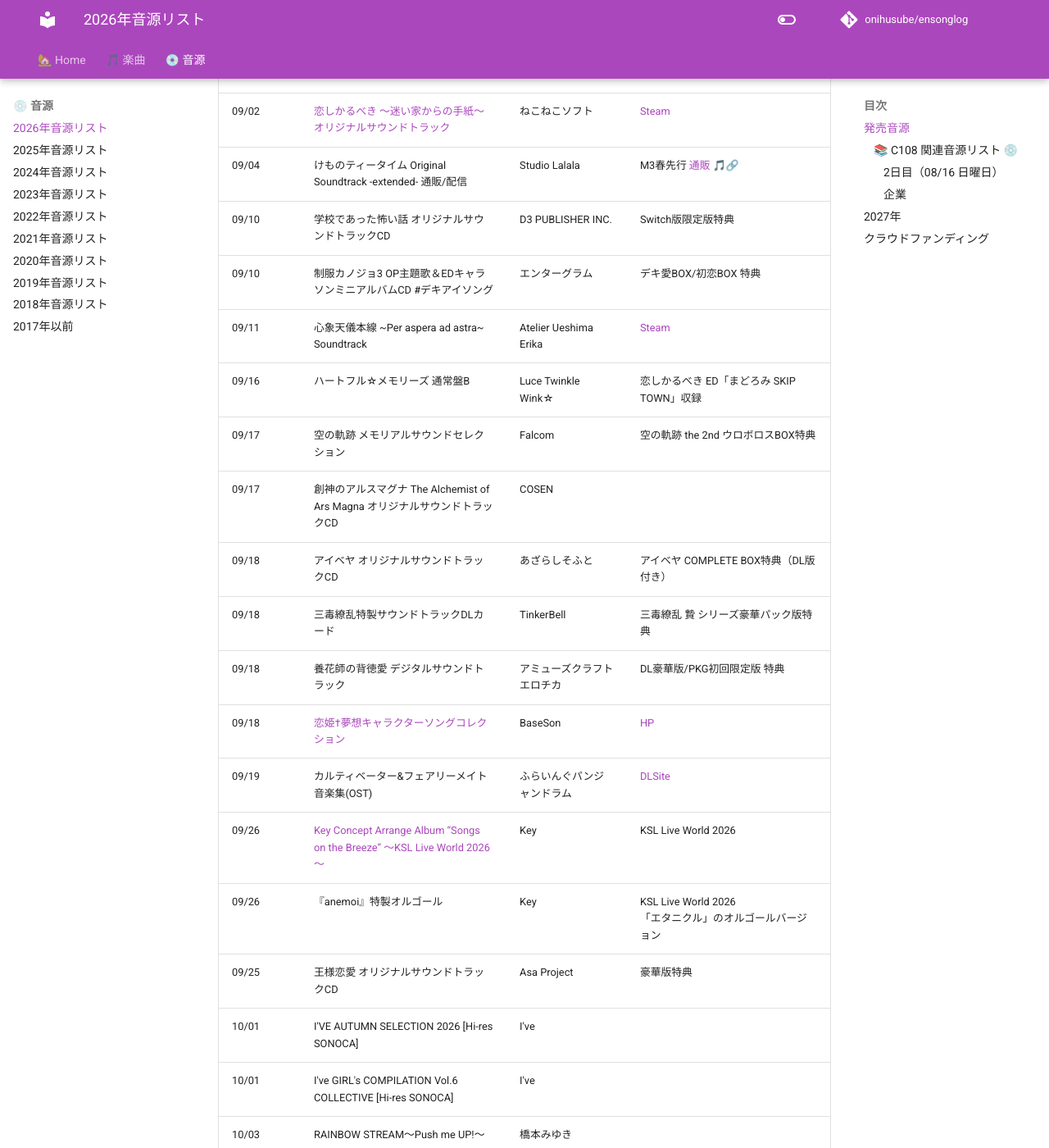
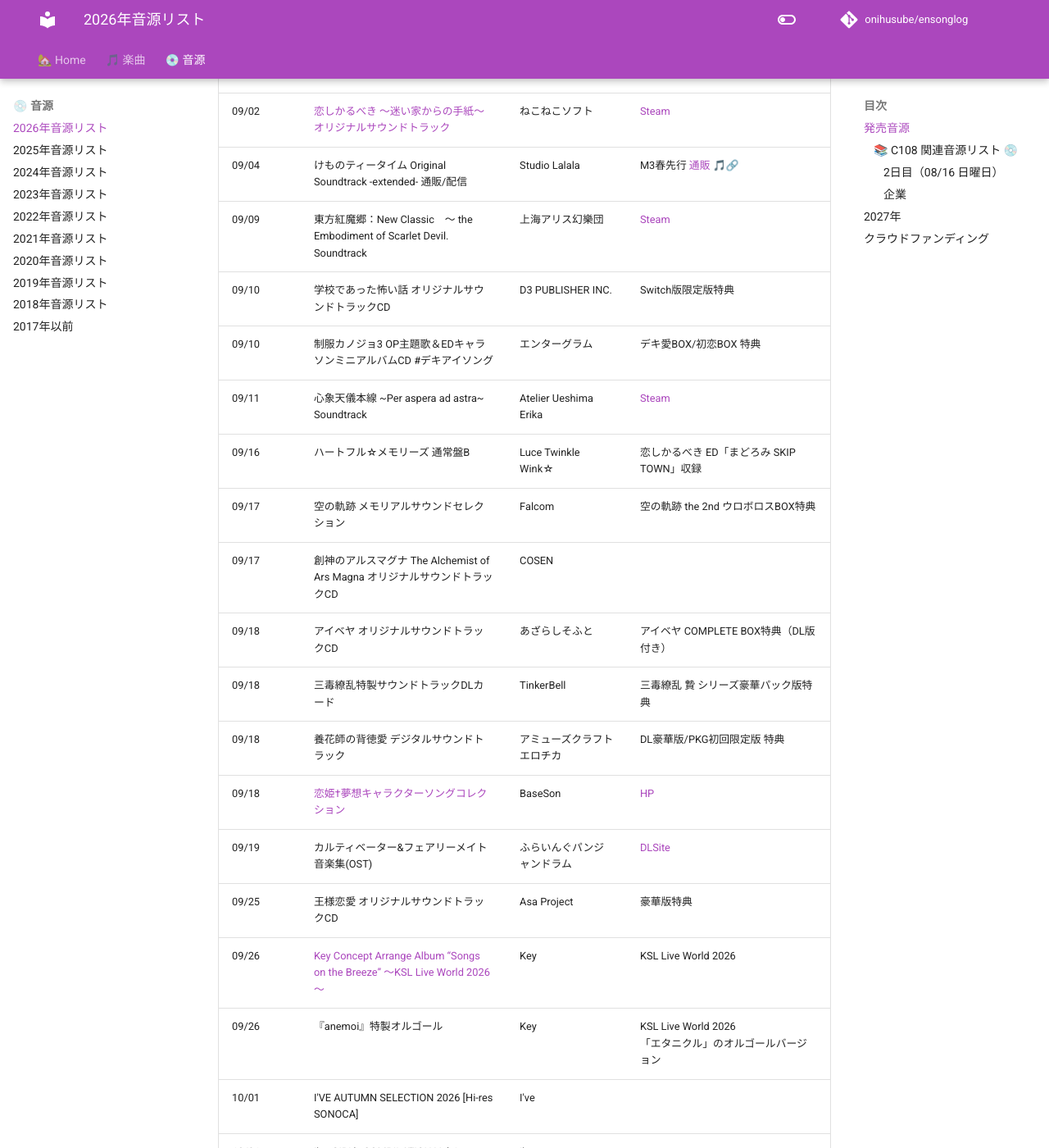
Before and after one commit to onihusube/ensonglog, an MkDocs documentation site: the page built from docs/2026/音源.md, in a window 1280 px wide and 1400 px high, scrolled down 12551 px. Shown: the whole window at 82% size. Built offline with MkDocs 1.6.1 and Material for MkDocs 9.7.7, drawn with Linux system fonts in a browser that asks for light colours; comment, search, counter and statistics services are not loaded.

Commit message:
微修正と追記

```diff
--- a/docs/2026/音源.md
+++ b/docs/2026/音源.md
@@ -182,6 +182,7 @@
 | 08/28 | メイクラ OPソングCD | あざらしそふと+1 | 豪華版特典 |
 | 09/02 | [恋しかるべき ～迷い家からの手紙～ オリジナルサウンドトラック](./音源個別/恋しかるべきオリジナルサウンドトラック.md) | ねこねこソフト | [Steam](https://store.steampowered.com/app/5063230/_/) |
 | 09/04 | けものティータイム Original Soundtrack -extended- 通販/配信 | Studio Lalala | M3春先行 [通販](https://snailmerch.com/ja-jp/products/kemono-teatime-original-soundtrack-extended) [🎵🔗](https://linkco.re/3F4UT8bC) |
+| 09/09 | 東方紅魔郷：New Classic　～ the Embodiment of Scarlet Devil. Soundtrack | 上海アリス幻樂団 | [Steam](https://store.steampowered.com/app/4924910/New_Classic__the_Embodiment_of_Scarlet_Devil_Soundtrack/) |
 | 09/10 | 学校であった怖い話 オリジナルサウンドトラックCD | D3 PUBLISHER INC. | Switch版限定版特典 |
 | 09/10 | 制服カノジョ3 OP主題歌＆EDキャラソンミニアルバムCD #デキアイソング | エンターグラム | デキ愛BOX/初恋BOX 特典 |
 | 09/11 | 心象天儀本線 ~Per aspera ad astra~ Soundtrack | Atelier Ueshima Erika | [Steam](https://store.steampowered.com/app/5039620/_Per_aspera_ad_astra_Soundtrack/) |
@@ -193,9 +194,9 @@
 | 09/18 | 養花師の背徳愛 デジタルサウンドトラック | アミューズクラフトエロチカ | DL豪華版/PKG初回限定版 特典 |
 | 09/18 | [恋姫†夢想キャラクターソングコレクション](./音源個別/恋姫†夢想キャラクターソングコレクション.md) | BaseSon | [HP](https://baseson.nexton-net.jp/koihime-csc/) |
 | 09/19 | カルティベーター&フェアリーメイト 音楽集(OST) | ふらいんぐパンジャンドラム | [DLSite](https://www.dlsite.com/maniax/work/=/product_id/RJ01697402.html) |
+| 09/25 | 王様恋愛 オリジナルサウンドトラックCD | Asa Project | 豪華版特典 |
 | 09/26 | [Key Concept Arrange Album “Songs on the Breeze” ～KSL Live World 2026～](./音源個別/Key%20Concept%20Arrange%20Album%20“Songs%20on%20the%20Breeze”.md) | Key | KSL Live World 2026 |
 | 09/26 | 『anemoi』特製オルゴール | Key | KSL Live World 2026 </br> 「エタニクル」のオルゴールバージョン |
-| 09/25 | 王様恋愛 オリジナルサウンドトラックCD | Asa Project | 豪華版特典 |
 | 10/01 | I'VE AUTUMN SELECTION 2026 [Hi-res SONOCA] | I've |  |
 | 10/01 | I've GIRL's COMPILATION Vol.6 COLLECTIVE  [Hi-res SONOCA]  | I've |  |
 | 10/03 | RAINBOW STREAM～Push me UP!～  | 橋本みゆき |  |
```
